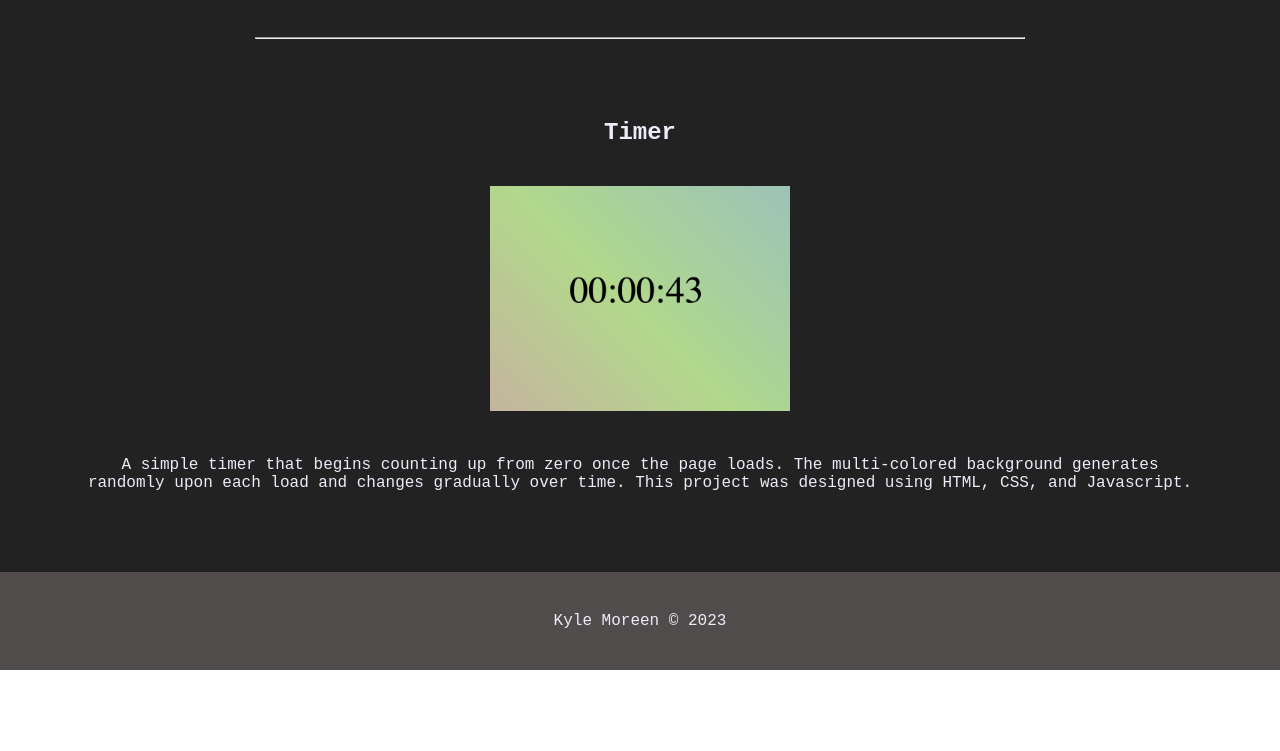
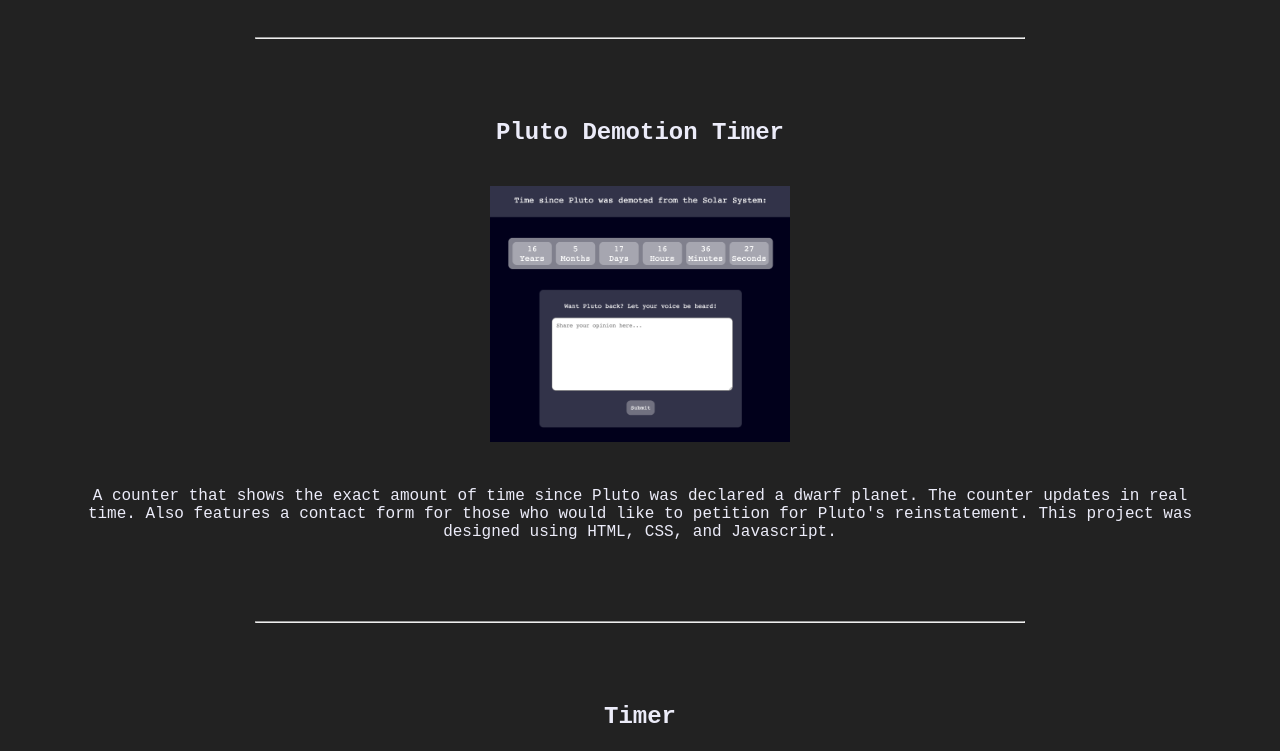
Before and after one commit to KyleMoreen/DevPortfolio, a plain HTML site: page index.html in a window 1280 px wide. Shown: the part 1469-2220 px from the top of the page. Before the commit the page ends 2139 px from the top, so only its background shows below. Drawn offline with Linux system fonts and the light colour scheme.

Commit message:
added pluto demotion timer

```diff
--- a/index.html
+++ b/index.html
@@ -38,6 +38,16 @@
             </div>
             <hr>
             <div class="project">
+                <div class="project-head" id="project-head">Pluto Demotion Timer</div>
+                <img src="images/pluto.png">
+                <div class="project-info" id="project-info">
+                    A counter that shows the exact amount of time since Pluto was
+                    declared a dwarf planet. The counter updates in real time. Also
+                    features a contact form for those who would like to petition for
+                    Pluto's reinstatement. This project was designed using HTML, CSS, and Javascript.</div>
+            </div>
+            <hr>
+            <div class="project">
                 <div class="project-head" id="project-head">Timer</div>
                 <img src="images/timer.png">
                 <div class="project-info" id="project-info">
```
Also changed, not shown: images/pluto.png (added).
